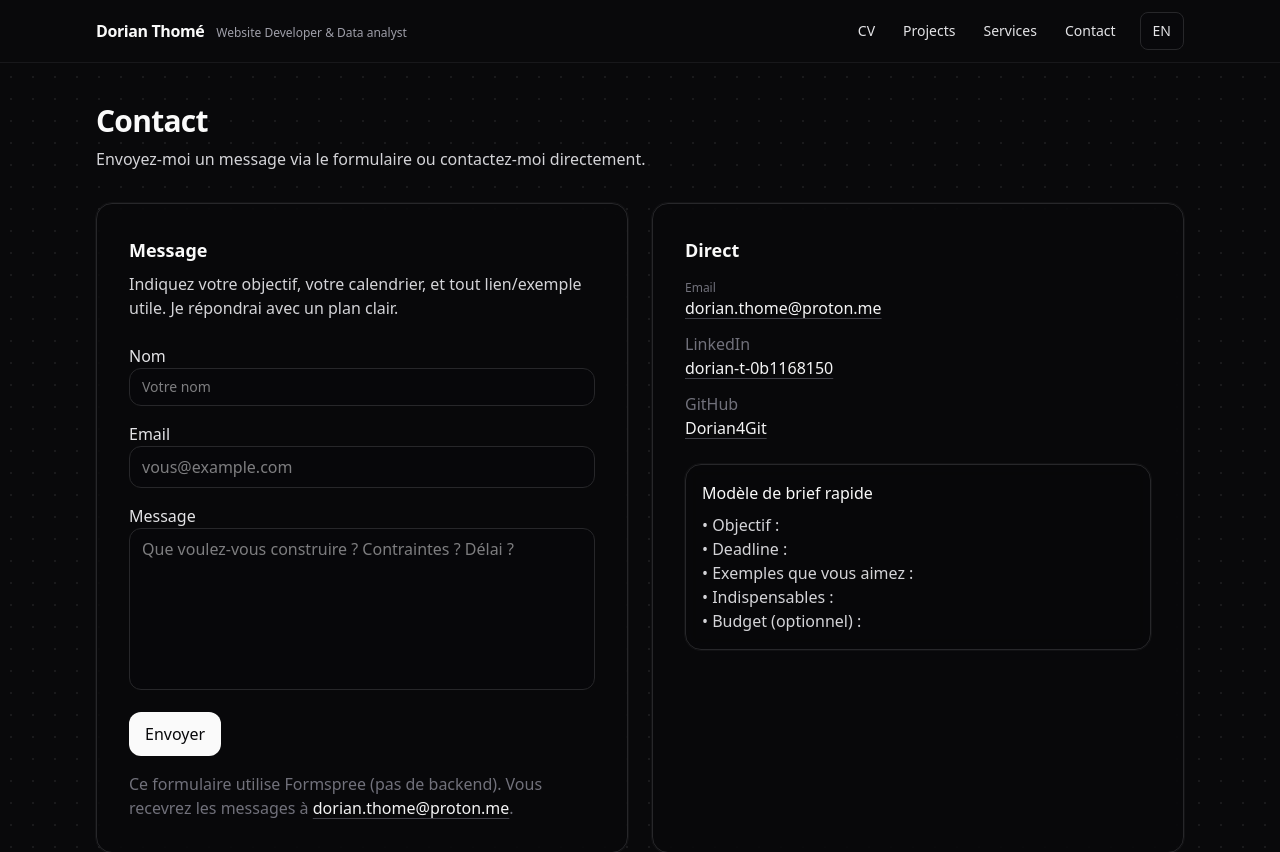
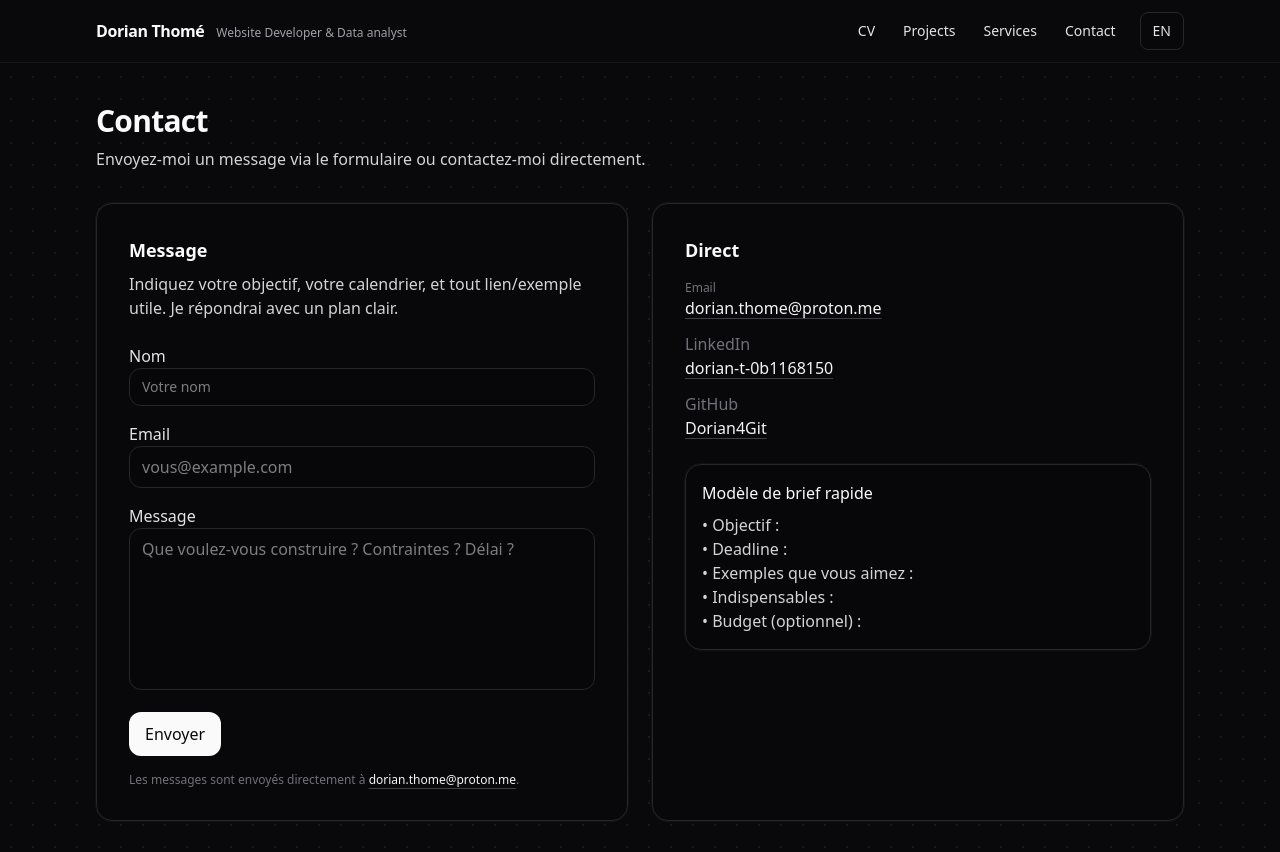
Before and after one commit to Dorian4Git/dorian-portfolio, a Next.js app: page /fr/contact in a window 1280 px wide. Shown: the top 852 px of the page. Built offline with nearby package versions, Linux system fonts and the light colour scheme.

Commit message:
syntax fixing

```diff
--- a/app/contact/page.tsx
+++ b/app/contact/page.tsx
@@ -68,12 +68,13 @@ export default function ContactPage() {
               Send
             </button>
 
-            <p className="text-base text-zinc-500">
-              This form uses Formspree (no backend). You’ll receive messages at{" "}
+            <p className="text-xs text-zinc-500">
+              Messages are sent directly to{" "}
               <a className="link" href="mailto:dorian.thome@proton.me">
                 dorian.thome@proton.me
               </a>.
             </p>
+
           </form>
         </section>
 
--- a/app/cv/page.tsx
+++ b/app/cv/page.tsx
@@ -16,7 +16,7 @@ export default function CVPage() {
     <div className="space-y-8">
       <SectionHeading
         title="CV"
-        subtitle="A fast, scannable overview. You can replace/expand details anytime."
+        subtitle="A concise overview focused on practical skills and real-world experience."
       />
 
       <section className="card p-6 sm:p-8 space-y-4">
--- a/app/fr/contact/page.tsx
+++ b/app/fr/contact/page.tsx
@@ -68,8 +68,8 @@ export default function ContactPage() {
               Envoyer
             </button>
 
-            <p className="text-base text-zinc-500">
-              Ce formulaire utilise Formspree (pas de backend). Vous recevrez les messages à{" "}
+            <p className="text-xs text-zinc-500">
+              Les messages sont envoyés directement à{" "}
               <a className="link" href="mailto:dorian.thome@proton.me">
                 dorian.thome@proton.me
               </a>.
--- a/app/fr/cv/page.tsx
+++ b/app/fr/cv/page.tsx
@@ -16,7 +16,7 @@ export default function CVPage() {
     <div className="space-y-8">
       <SectionHeading
         title="CV"
-        subtitle="Vue d’ensemble rapide et scannable. Vous pouvez remplacer/compléter les détails à tout moment."
+        subtitle="Une vue d'ensemble concise axée sur les compétences pratiques et l'expérience concrète."
       />
 
       <section className="card p-6 sm:p-8 space-y-4">
```
